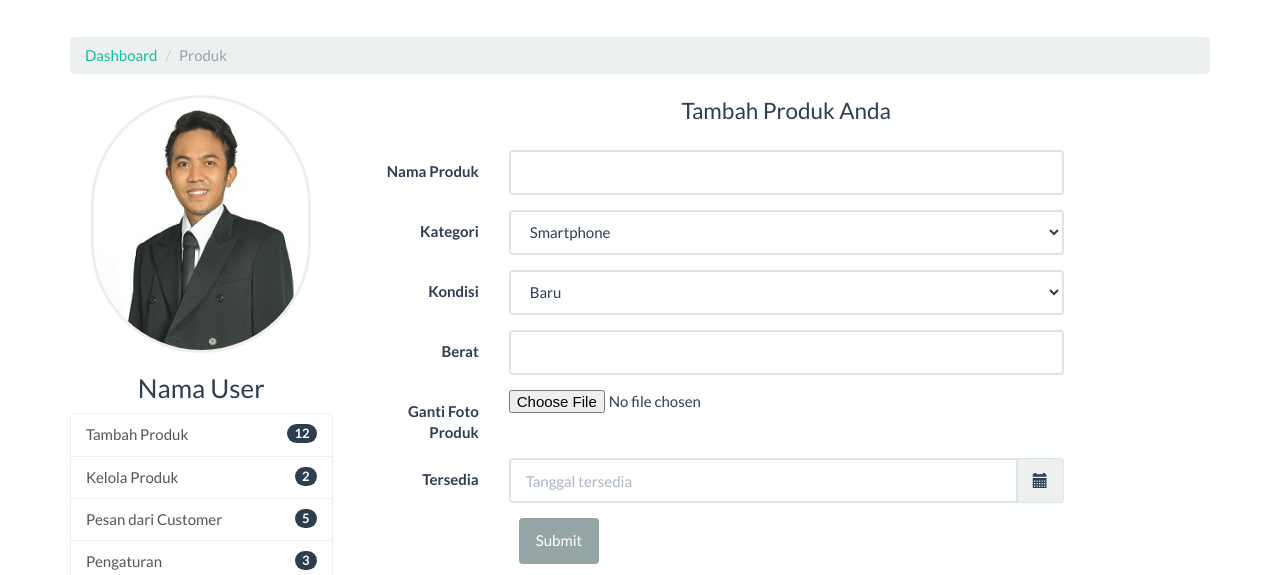
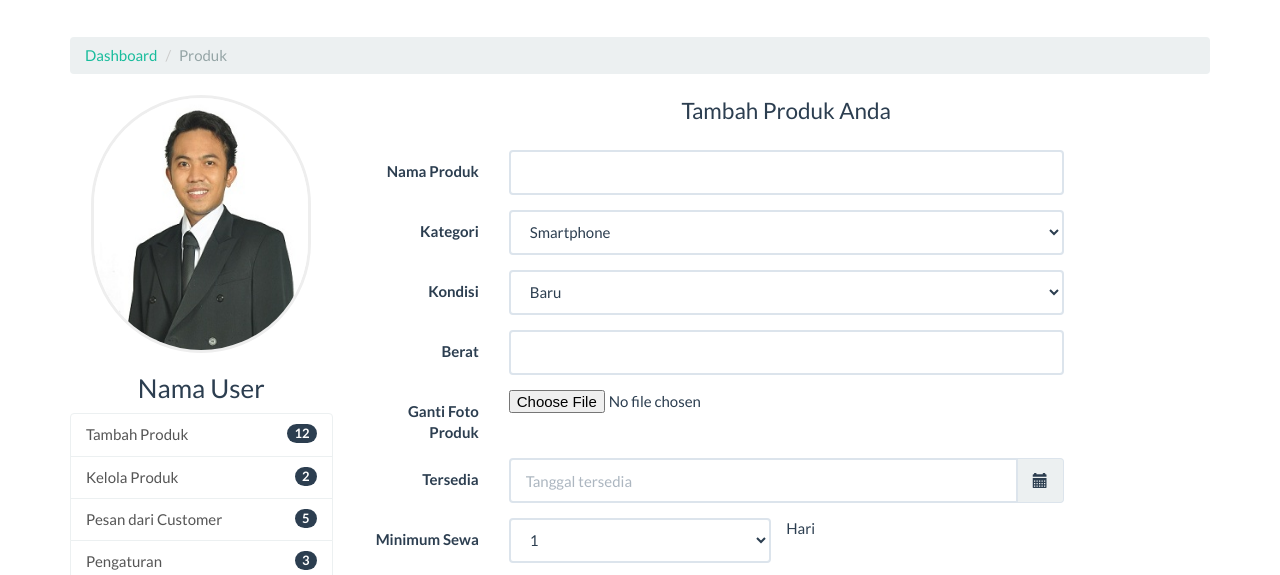
Before and after one commit to dediwibisono17/marketplace, a plain HTML site: page dashboard.html in a window 1280 px wide. Shown: the part 63-638 px from the top of the page. Drawn offline with nearby package versions, Linux system fonts and the light colour scheme.

Commit message:
update dahboard v2

```diff
--- a/css/main.css
+++ b/css/main.css
@@ -369,6 +369,14 @@ footer{
   width:100px;
 }
 
+.minimum-day{
+
+}
+
+.minimum-day::after{
+  content:" Hari";
+}
+
 
 
 /* slider mobile */
--- a/dashboard.html
+++ b/dashboard.html
@@ -96,8 +96,57 @@
 			                </div>
 						</div>
 					</div>
+
+					<div class="form-group">
+						<label class="col-md-2 control-label">Minimum Sewa</label>
+						<div class="minimum-day">
+							<div class="col-md-4">
+								<select name="" id="input" class="form-control" required="required">
+									<option value="">1</option>
+									<option value="">2</option>
+									<option value="">3</option>
+									<option value="">4</option>
+									<option value="">5</option>
+									<option value="">6</option>
+									<option value="">7</option>
+									<option value="">8</option>
+									<option value="">9</option>
+									<option value="">10</option>
+									<option value="">11</option>
+									<option value="">12</option>
+									<option value="">13</option>
+									<option value="">14</option>
+									<option value="">15</option>
+									<option value="">16</option>
+									<option value="">17</option>
+									<option value="">18</option>
+									<option value="">19</option>
+									<option value="">20</option>
+									<option value="">21</option>
+									<option value="">22</option>
+									<option value="">23</option>
+									<option value="">24</option>
+									<option value="">25</option>
+									<option value="">26</option>
+									<option value="">27</option>
+									<option value="">28</option>
+									<option value="">29</option>
+									<option value="">30</option>
+								</select>
+							</div>
+						</div>
+					</div>
+
+					<div class="form-group">
+						<label class="col-md-2 control-label">Harga</label>
+						<div class="col-md-8">
+							<input type="text" class="form-control" required>
+						</div>
+					</div>
+
+
 				<div class="col-md-3 col-md-offset-2">
-					<button type="button" class="btn btn-default">Submit</button>
+					<button type="button" class="btn btn-default">Submit</button><br>
 				</div>
 				</form>
 			</div>
```
